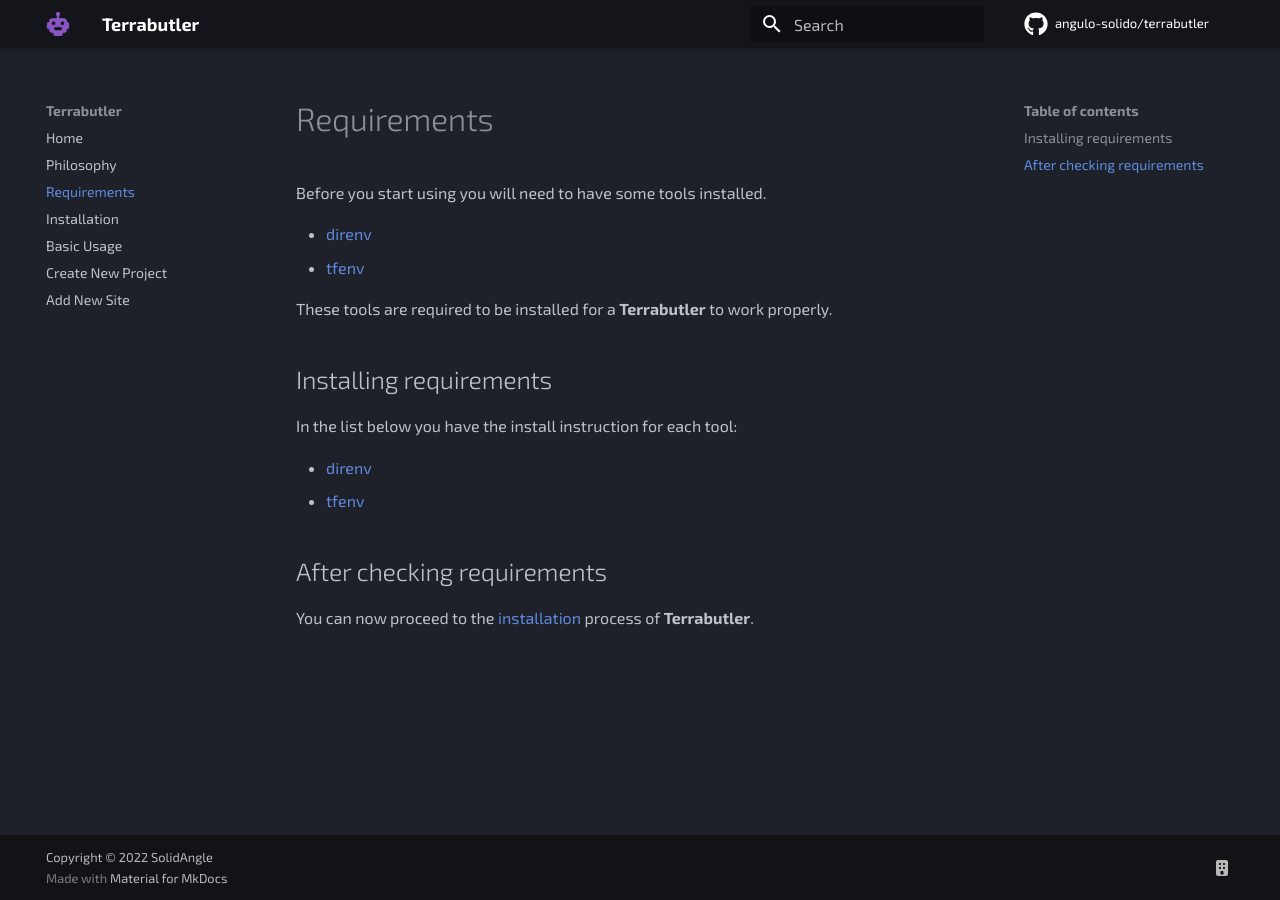
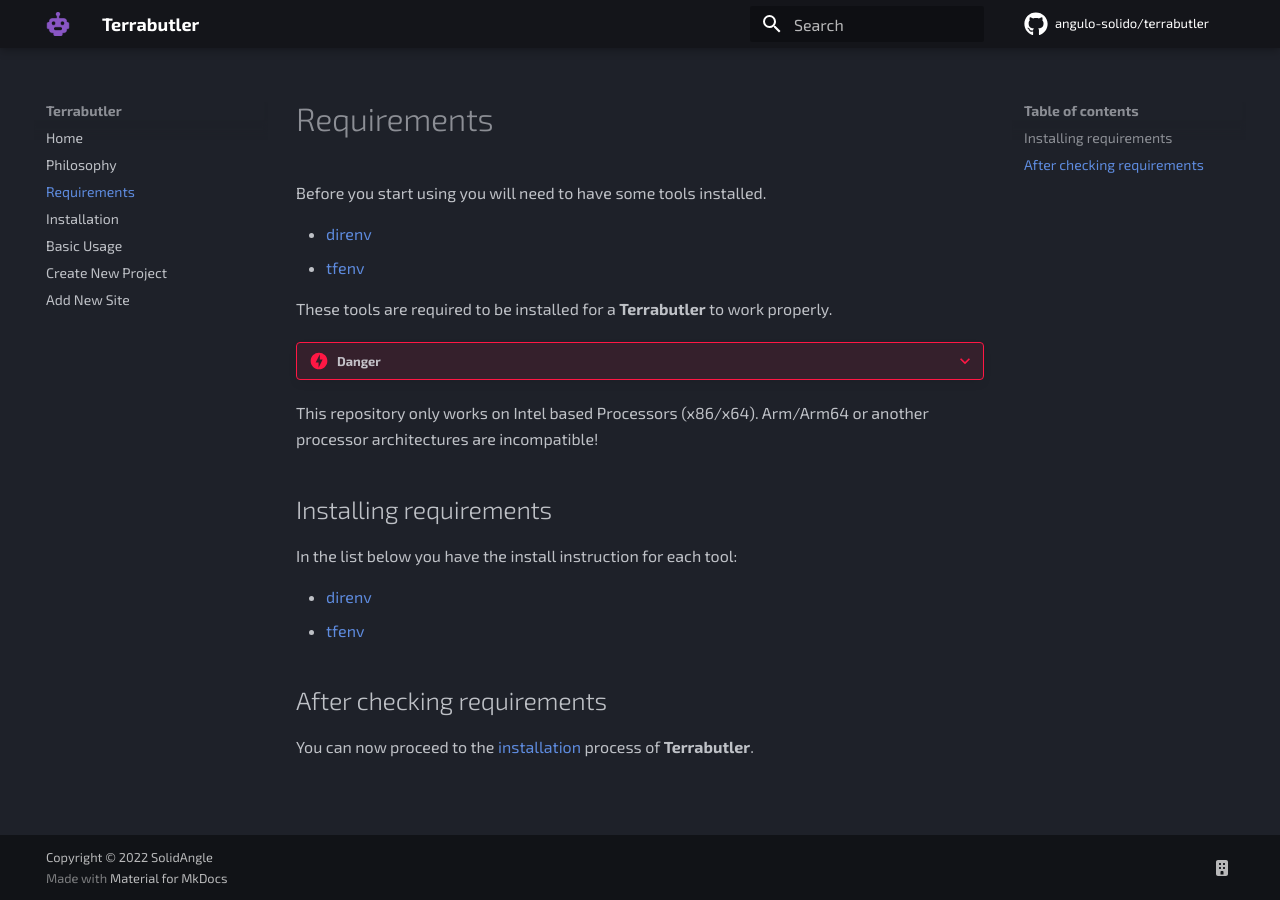
Before and after one commit to montblu/terrabutler, an MkDocs documentation site: the page built from docs/requirements.md, in a window 1280 px wide. Built offline with MkDocs 1.6.1 and Material for MkDocs 9.7.7, drawn with Linux system fonts in a browser that asks for light colours; comment, search, counter and statistics services are not loaded.

Commit message:
Update requirements.md

```diff
--- a/docs/requirements.md
+++ b/docs/requirements.md
@@ -6,6 +6,9 @@
 - [tfenv](https://github.com/tfutils/tfenv)
 
 These tools are required to be installed for a **Terrabutler** to work properly.
+
+???+ danger
+  This repository only works on Intel based Processors (x86/x64). Arm/Arm64 or another processor architectures are incompatible!
 
 ## Installing requirements
 
```
